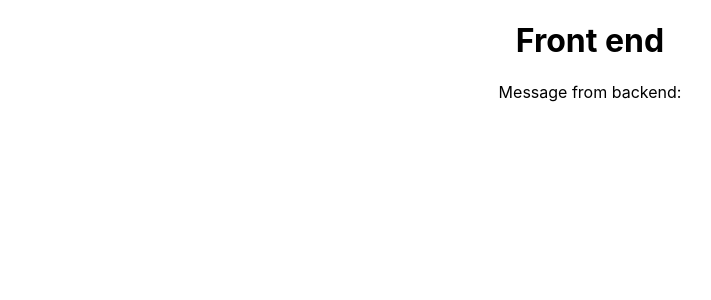
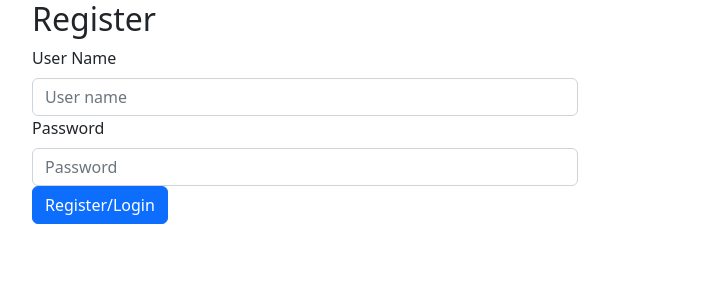
Before and after one commit to manhpd/video-sharing, a React (Create React App) app in the folder frontend/: page / in a window 1280 px wide. Shown: the top 300 px of the page, without its empty margins (50-761 px from the left). Built offline with nearby package versions, Linux system fonts and the light colour scheme; no server answers.

Commit message:
Add Register Page

```diff
--- a/frontend/package.json
+++ b/frontend/package.json
@@ -7,7 +7,9 @@
     "@testing-library/react": "^13.4.0",
     "@testing-library/user-event": "^13.5.0",
     "axios": "^1.1.3",
+    "bootstrap": "^5.2.2",
     "react": "^18.2.0",
+    "react-bootstrap": "^2.6.0",
     "react-dom": "^18.2.0",
     "react-scripts": "5.0.1",
     "web-vitals": "^2.1.4"
--- a/frontend/src/App.js
+++ b/frontend/src/App.js
@@ -1,34 +1,18 @@
-import './App.css';
-import React from 'react';
-import axios from 'axios';
+import { Container, Col, Row } from "react-bootstrap";
+import "./App.css";
+import Register from "./components/Register";
 
-class App extends React.Component {
-  constructor(props) {
-    super(props);
-  }
+function App() {
+  return (
+    <Container>
+      <Row>
+        <Col xs={12} sm={12} md={6} lg={6}>
+          <Register/>
+        </Col>
+        <Col xs={12} sm={12} md={6} lg={6}></Col>
+      </Row>
+    </Container>
+  );
+}
 
-  state = {
-    message: null
-  }
-
-  componentDidMount() {
-    axios.get('http://localhost:4000/api/top_pages')
-      .then(res => {
-        let message = res.data.message;
-        this.setState({message: message});
-      }, err => {
-        console.log(err)
-      });
-  }
-
-  render() {
-    return (
-      <div className="App">
-        <h1>Front end</h1>
-        <p>Message from backend: </p>
-        <p>{this.state.message}</p>
-      </div>
-    );
-  }
-}
 export default App;
--- /dev/null
+++ b/frontend/src/components/Register.js
@@ -0,0 +1,68 @@
+import React, { useState } from 'react'
+import { Form, Button } from "react-bootstrap";
+import axios from "axios";
+
+export default function Register() {
+    const [username, setUsername] = useState("");
+    const [password, setPassword] = useState("");
+    const [register, setRegister] = useState(false);
+
+    const handleSubmit = (e) => {
+        // prevent the form from refreshing the whole page
+        e.preventDefault();
+        // make a popup alert showing the "submitted" text
+        // make the API call
+        axios(configuration)
+        .then((result) => {console.log(result);})
+        .catch((error) => {console.log(error);})
+    }
+
+    // set configurations
+    const configuration = {
+        method: "post",
+        url: "http://localhost:3000/register",
+        data: {
+          username,
+          password,
+        },
+      };
+
+    return (
+        <>
+            <h2>Register</h2>
+            <Form>
+                {/* email */}
+                <Form.Group controlId="formBasicEmail">
+                <Form.Label>User Name</Form.Label>
+                <Form.Control
+                    type="text"
+                    placeholder="User name"
+                    name="username"
+                    onChange={(e) => setUsername(e.target.value)}
+                    value={username}
+                />
+                </Form.Group>
+
+                {/* password */}
+                <Form.Group controlId="formBasicPassword">
+                <Form.Label>Password</Form.Label>
+                <Form.Control
+                    type="password"
+                    placeholder="Password"
+                    name="password"
+                    onChange={(e) => setPassword(e.target.value)}
+                    value={password}
+                />
+                </Form.Group>
+
+                {/* submit button */}
+                <Button
+                    variant="primary"
+                    type="submit"
+                    onClick={(e) => handleSubmit(e)} >
+                    Register/Login
+                </Button>
+            </Form>
+        </>
+    )
+}
--- a/frontend/src/index.js
+++ b/frontend/src/index.js
@@ -3,6 +3,7 @@ import ReactDOM from 'react-dom/client';
 import './index.css';
 import App from './App';
 import reportWebVitals from './reportWebVitals';
+import 'bootstrap/dist/css/bootstrap.min.css';
 
 const root = ReactDOM.createRoot(document.getElementById('root'));
 root.render(
```
Also changed, not shown: 2 other files (tests, documents, lock files or other folders).
